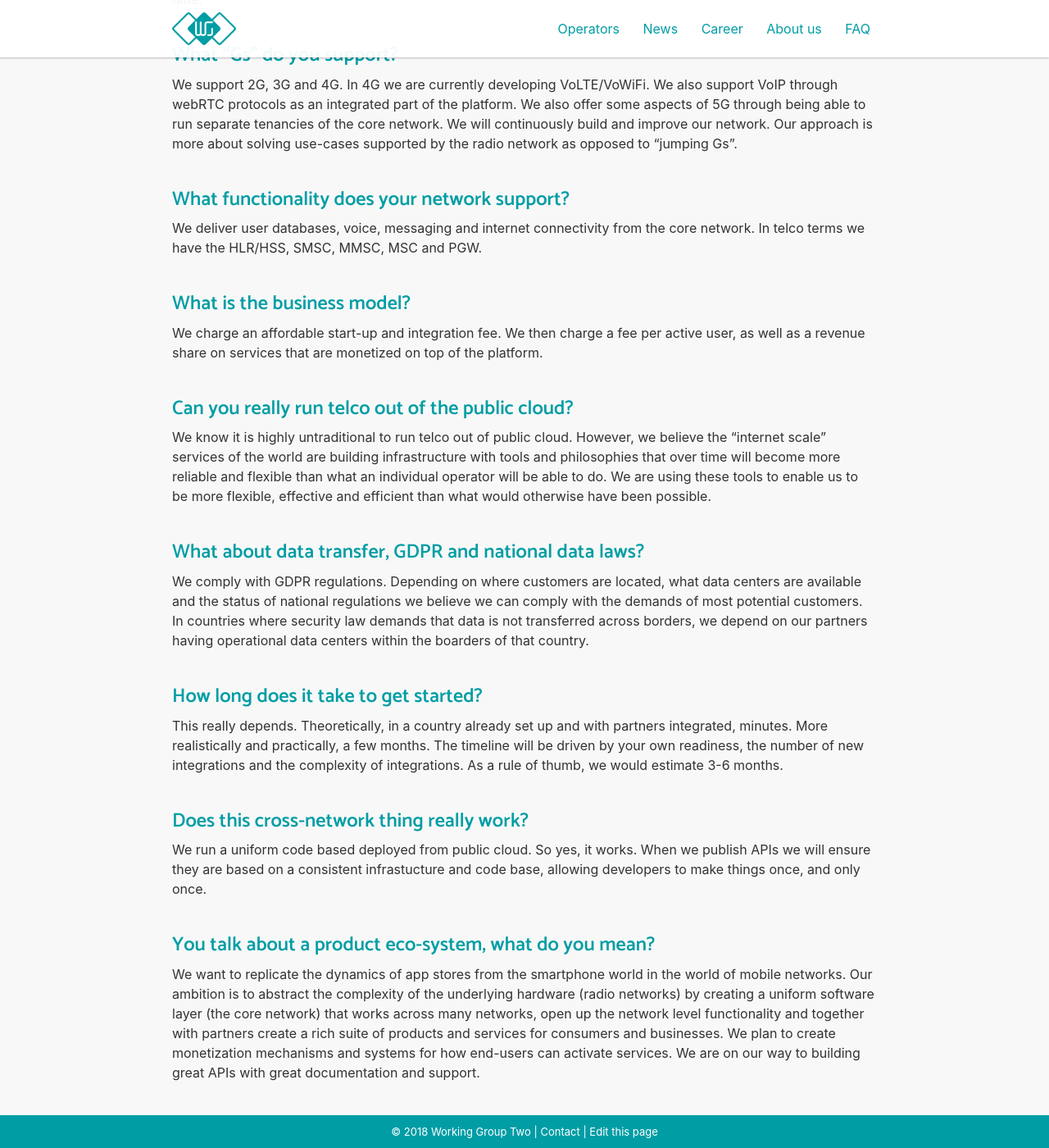
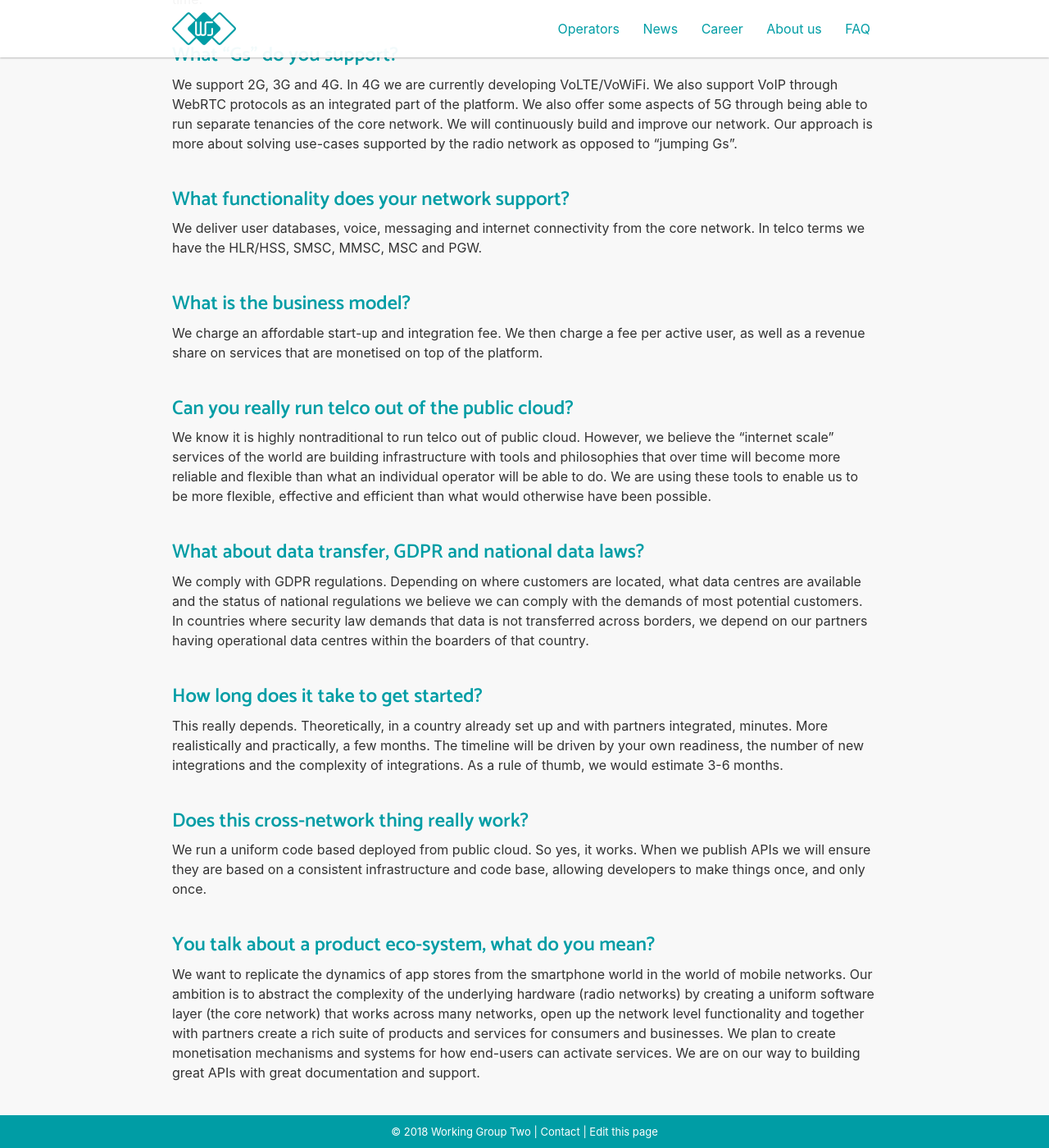
Before and after one commit to working-group-two/engineering-blog, a Jekyll site: the page built from pages/faq.md, in a window 1280 px wide and 1400 px high, scrolled down 490 px. Shown: the whole window at 82% size. Built offline with Jekyll 4.4.1, drawn with Linux system fonts in a browser that asks for light colours; nearby versions of some CDN libraries.

Commit message:
Fix some spelling issues

```diff
--- a/pages/faq.md
+++ b/pages/faq.md
@@ -16,7 +16,7 @@ We are building a core network for the future, among other things that means tha
 
 ### What "Gs" do you support?
 
-We support 2G, 3G and 4G. In 4G we are currently developing VoLTE/VoWiFi. We also support VoIP through webRTC protocols as an integrated part of the platform. We also offer some aspects of 5G through being able to run separate tenancies of the core network. We will continuously build and improve our network. Our approach is more about solving use-cases supported by the radio network as opposed to "jumping Gs".
+We support 2G, 3G and 4G. In 4G we are currently developing VoLTE/VoWiFi. We also support VoIP through WebRTC protocols as an integrated part of the platform. We also offer some aspects of 5G through being able to run separate tenancies of the core network. We will continuously build and improve our network. Our approach is more about solving use-cases supported by the radio network as opposed to "jumping Gs".
 
 ### What functionality does your network support?
 
@@ -24,16 +24,16 @@ We deliver user databases, voice, messaging and internet connectivity from the c
 
 ### What is the business model?
 
-We charge an affordable start-up and integration fee. We then charge a fee per active user, as well as a revenue share on services that are monetized on top of the platform.
+We charge an affordable start-up and integration fee. We then charge a fee per active user, as well as a revenue share on services that are monetised on top of the platform.
 
 
 ### Can you really run telco out of the public cloud?
 
-We know it is highly untraditional to run telco out of public cloud. However, we believe the "internet scale" services of the world are building infrastructure with tools and philosophies that over time will become more reliable and flexible than what an individual operator will be able to do. We are using these tools to enable us to be more flexible, effective and efficient than what would otherwise have been possible.
+We know it is highly nontraditional to run telco out of public cloud. However, we believe the "internet scale" services of the world are building infrastructure with tools and philosophies that over time will become more reliable and flexible than what an individual operator will be able to do. We are using these tools to enable us to be more flexible, effective and efficient than what would otherwise have been possible.
 
 ### What about data transfer, GDPR and national data laws?
 
-We comply with GDPR regulations. Depending on where customers are located, what data centers are available and the status of national regulations we believe we can comply with the demands of most potential customers. In countries where security law demands that data is not transferred across borders, we depend on our partners having operational data centers within the boarders of that country.
+We comply with GDPR regulations. Depending on where customers are located, what data centres are available and the status of national regulations we believe we can comply with the demands of most potential customers. In countries where security law demands that data is not transferred across borders, we depend on our partners having operational data centres within the boarders of that country.
 
 ### How long does it take to get started?
 
@@ -41,8 +41,8 @@ This really depends. Theoretically, in a country already set up and with partner
 
 ### Does this cross-network thing really work?
 
-We run a uniform code based deployed from public cloud. So yes, it works. When we publish APIs we will ensure they are based on a consistent infrastucture and code base, allowing developers to make things once, and only once.
+We run a uniform code based deployed from public cloud. So yes, it works. When we publish APIs we will ensure they are based on a consistent infrastructure and code base, allowing developers to make things once, and only once.
 
 ### You talk about a product eco-system, what do you mean?
 
-We want to replicate the dynamics of app stores from the smartphone world in the world of mobile networks. Our ambition is to abstract the complexity of the underlying hardware (radio networks) by creating a uniform software layer (the core network) that works across many networks, open up the network level functionality and together with partners create a rich suite of products and services for consumers and businesses. We plan to create monetization mechanisms and systems for how end-users can activate services. We are on our way to building great APIs with great documentation and support.
+We want to replicate the dynamics of app stores from the smartphone world in the world of mobile networks. Our ambition is to abstract the complexity of the underlying hardware (radio networks) by creating a uniform software layer (the core network) that works across many networks, open up the network level functionality and together with partners create a rich suite of products and services for consumers and businesses. We plan to create monetisation mechanisms and systems for how end-users can activate services. We are on our way to building great APIs with great documentation and support.
```
Also changed, not shown: README.md (+1 -1 lines), pages/career.md (+3 -3 lines), pages/index.md (+3 -3 lines), pages/news.md (+1 -1 lines), pages/operators.md (+2 -2 lines).
